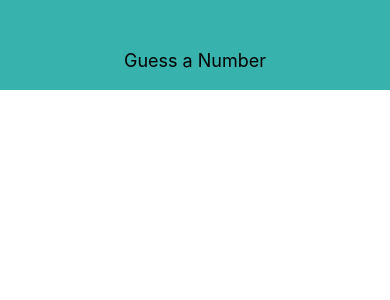
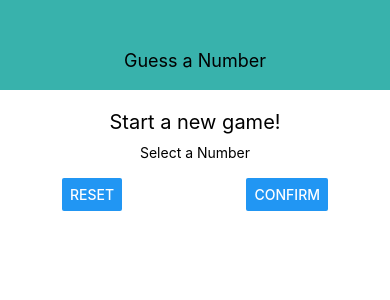
Before and after one commit to alexpich/react-native-practice-game, a React Native app: screen / in a window 390 px wide. Shown: the top 300 px of the page. Built offline with nearby package versions, Linux system fonts and the light colour scheme.

Commit message:
Added buttons and textInput

```diff
--- a/App.js
+++ b/App.js
@@ -2,11 +2,13 @@
 import { StyleSheet, View } from "react-native";
 
 import Header from "./components/Header";
+import StartGameScreen from "./screens/StartGameScreen";
 
 export default function App() {
   return (
     <View style={styles.screen}>
       <Header title={"Guess a Number"} />
+      <StartGameScreen />
     </View>
   );
 }
--- /dev/null
+++ b/screens/StartGameScreen.js
@@ -0,0 +1,43 @@
+import React from "react";
+import { View, StyleSheet, Text, TextInput, Button } from "react-native";
+
+const StartGameScreen = (props) => {
+  return (
+    <View style={styles.screen}>
+      <Text style={styles.title}>Start a new game!</Text>
+      <View style={styles.inputContainer}>
+        <Text>Select a Number</Text>
+        <TextInput />
+        <View style={styles.buttonContainer}>
+          <Button title="reset" onPress={() => {}} />
+          <Button title="confirm" onPress={() => {}} />
+        </View>
+      </View>
+    </View>
+  );
+};
+
+const styles = StyleSheet.create({
+  screen: {
+    flex: 1,
+    padding: 10,
+    alignItems: "center",
+  },
+  title: {
+    fontSize: 20,
+    marginVertical: 10,
+  },
+  inputContainer: {
+    width: 300,
+    maxWidth: "80%",
+    alignItems: "center",
+  },
+  buttonContainer: {
+    flexDirection: "row",
+    width: "100%",
+    justifyContent: "space-between",
+    paddingHorizontal: 15,
+  },
+});
+
+export default StartGameScreen;
```
